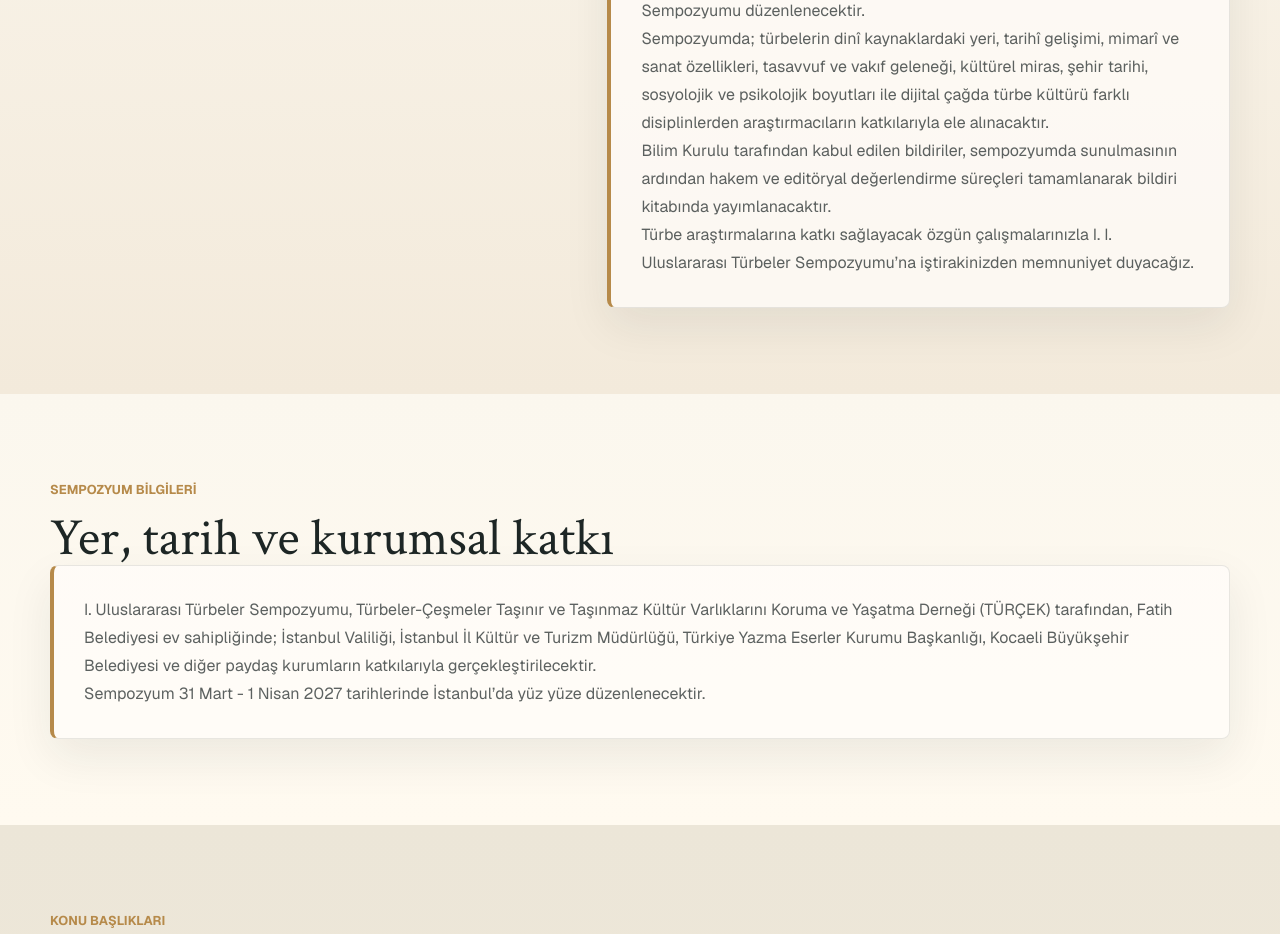
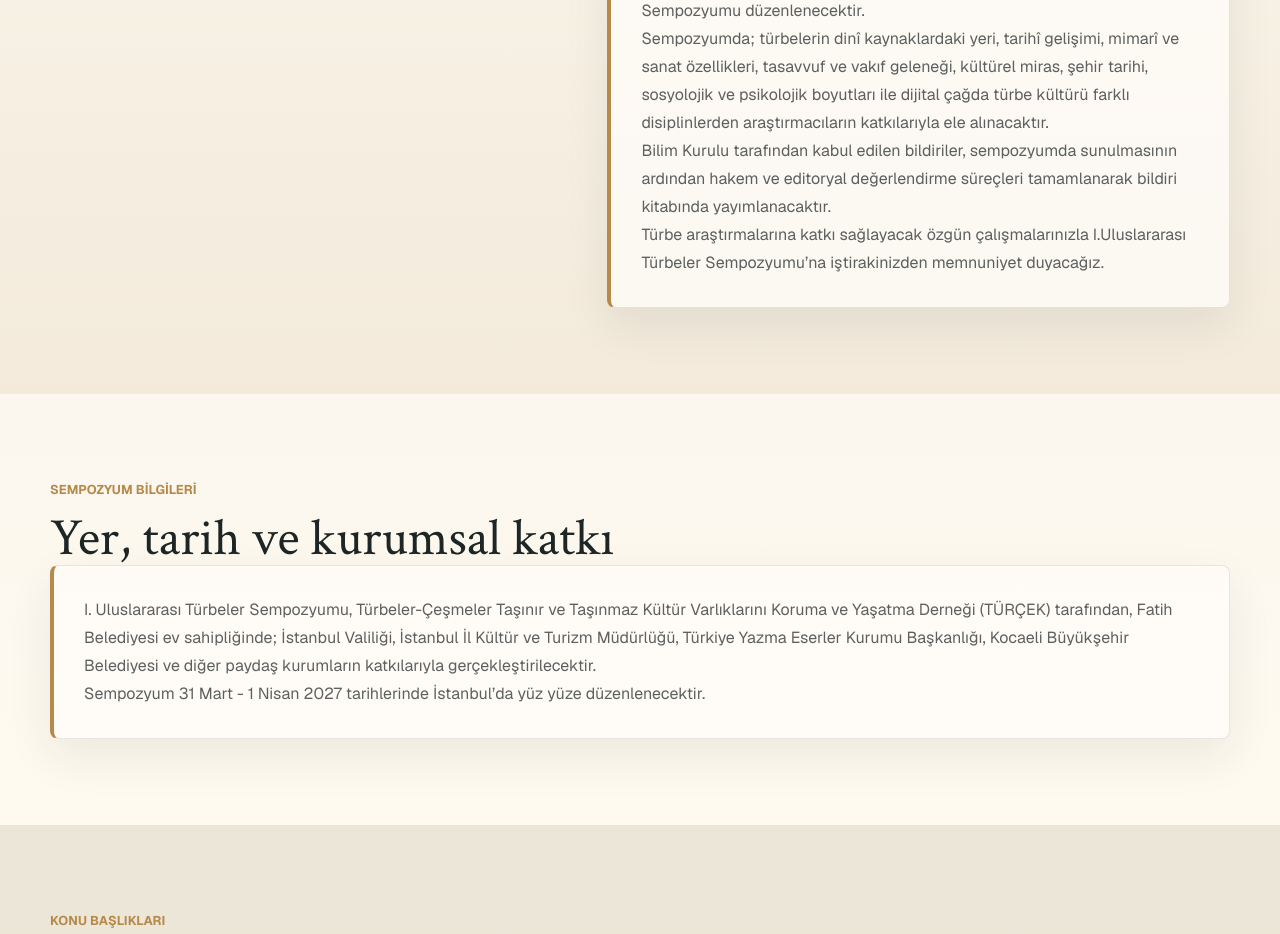
Before and after one commit to enesaydiinn/turbe, a Next.js app: page / in a window 1280 px wide. Shown: the part 1240-2174 px from the top of the page. Built offline with nearby package versions, Linux system fonts and the light colour scheme; no server answers.

Commit message:
Update call for papers text

```diff
--- a/app/page.tsx
+++ b/app/page.tsx
@@ -452,12 +452,12 @@ export default function Home() {
           </p>
           <p>
             Bilim Kurulu tarafından kabul edilen bildiriler, sempozyumda
-            sunulmasının ardından hakem ve editöryal değerlendirme süreçleri
+            sunulmasının ardından hakem ve editoryal değerlendirme süreçleri
             tamamlanarak bildiri kitabında yayımlanacaktır.
           </p>
           <p>
-            Türbe araştırmalarına katkı sağlayacak özgün çalışmalarınızla I.
-            I. Uluslararası Türbeler Sempozyumu’na iştirakinizden memnuniyet
+            Türbe araştırmalarına katkı sağlayacak özgün çalışmalarınızla
+            I.Uluslararası Türbeler Sempozyumu’na iştirakinizden memnuniyet
             duyacağız.
           </p>
         </div>
```
Also changed, not shown: 1 other file (tests, documents, lock files or other folders).
